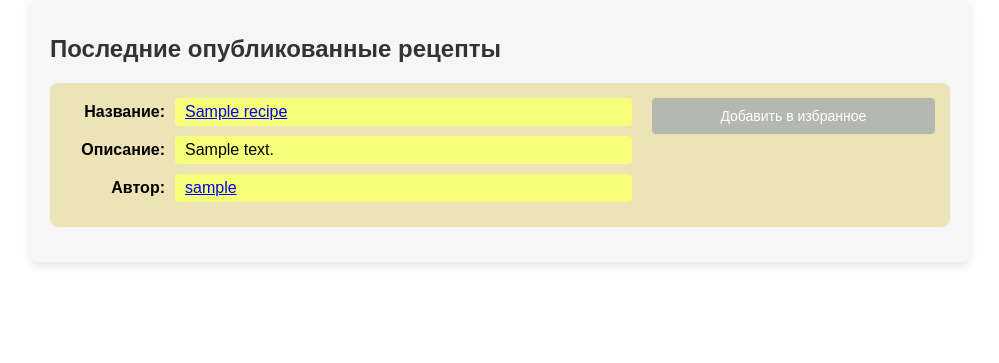
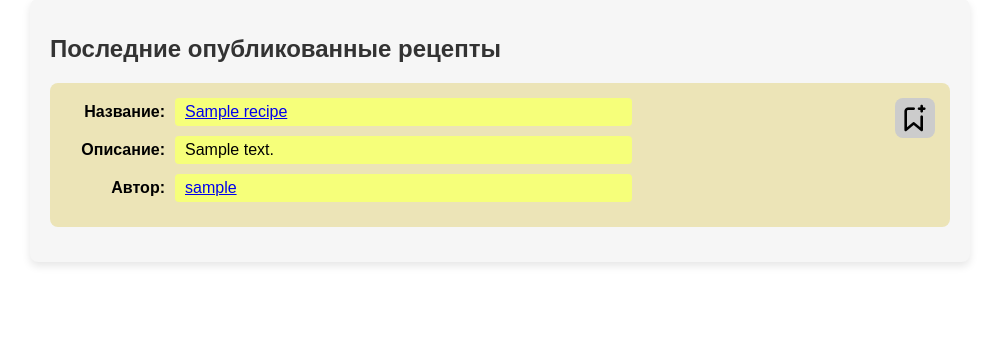
Before and after one commit to BullDigga/web-gastronomy, a Django app: page / in a window 1280 px wide. Shown: the part 78-441 px from the top of the page, without its empty margins (140-1139 px from the left). Run offline with Django 5.2, Linux system fonts and the light colour scheme; tables that the repository leaves empty hold one stand-in row (values such as "Sample post").

Commit message:
Миниатюризация кнопки «Добавить в избранное / Убрать из избранного»: теперь это изображение

```diff
--- a/django_gastronomy/static/css/recipes_list_browse.css
+++ b/django_gastronomy/static/css/recipes_list_browse.css
@@ -81,15 +81,20 @@ button {
 
 /* Стиль кнопки "Добавить в избранное" */
 .add-to-favorites {
-    position: relative; /* Нужно для позиционирования подсказки */
-    background-color: #B5B8B1;
-    color: white;
-    padding: 10px;
-    border: none;
-    border-radius: 4px;
-    cursor: pointer;
-    font-size: 14px;
-    transition: background-color 0.3s ease; /* Плавный переход цвета */
+    background: none; /* Убираем фон */
+    border: none; /* Убираем границу */
+    padding: 0; /* Убираем отступы */
+    cursor: pointer; /* Добавляем указатель курсора */
+    display: inline-flex; /* Выравниваем по центру */
+    align-items: center; /* Центрируем по вертикали */
+    justify-content: center; /* Центрируем по горизонтали */
+    width: 40px; /* Фиксированная ширина */
+    height: 40px; /* Фиксированная высота (квадрат) */
+    border-radius: 8px; /* Опционально: скругление углов */
+    overflow: hidden; /* Обрезаем содержимое, если оно выходит за пределы */
+    transition: transform 0.2s ease, background-color 0.2s ease; /* Плавные эффекты */
+    float: right; /* Прижимаем кнопку вправо */
+    margin-left: auto; /* Дополнительное пространство слева */
 }
 
 .add-to-favorites.authenticated {
@@ -97,24 +102,36 @@ button {
     color: white; /* Белый текст */
 }
 
-/* Стиль для кнопки "Убрать из избранного" */
+.add-to-favorites:not(.authenticated) {
+    background-color: #ccc; /* Серый цвет фона */
+    color: #666; /* Темно-серый текст */
+    border-color: #ccc; /* Граница серого цвета */
+}
+
+/* Убираем изменение цвета при наведении для неавторизованных пользователей */
+.add-to-favorites:not(.authenticated):hover {
+    background-color: #ccc; /* Оставляем тот же серый цвет */
+    border-color: #ccc; /* Оставляем ту же границу */
+}
+
 .add-to-favorites.favorited {
     background-color: #DD6031; /* Основной цвет фона */
     color: white; /* Белый текст */
     border-color: #DD6031; /* Цвет рамки */
 }
 
+/* Убираем изменение цвета при наведении */
 .add-to-favorites.favorited:hover {
-    background-color: #b54e2a; /* Темнее при наведении */
-    border-color: #b54e2a; /* Темнее при наведении */
+    background-color: #DD6031; /* Оставляем тот же цвет */
+    border-color: #DD6031; /* Оставляем тот же цвет */
 }
 
 /* Подсказка для неавторизованных пользователей */
 .tooltip {
     display: none; /* Скрываем по умолчанию */
     position: absolute;
-    top: 100%; /* Размещаем под кнопкой */
-    left: 50%; /* Центрируем по горизонтали */
+    top: 40%; /* Размещаем под кнопкой */
+    left: 96%; /* Центрируем по горизонтали */
     transform: translateX(-50%); /* Корректируем центрирование */
     margin-top: 5px; /* Отступ сверху */
     padding: 5px; /* Внутренний отступ текста */
@@ -125,7 +142,7 @@ button {
     border-radius: 4px; /* Скругление углов */
     white-space: normal; /* Разрешаем перенос текста */
     word-wrap: break-word; /* Переносим длинные слова */
-    max-width: 300px; /* Ограничение ширины */
+    min-width: 200px; /* Ограничение ширины */
     text-align: center; /* Выравниваем текст по центру */
     z-index: 10; /* Чтобы подсказка была поверх других элементов */
 }
@@ -165,3 +182,16 @@ button {
 .auth-button.login {
     background-color: #66A932; /* Цвет для кнопки "Вход" */
 }
+
+/* Стиль для изображения внутри кнопки */
+.favorite-icon {
+    width: 32px; /* Ширина изображения */
+    height: 32px; /* Высота изображения */
+    object-fit: cover; /* Обеспечиваем сохранение пропорций (квадратное изображение) */
+    transition: transform 0.2s ease; /* Плавный эффект при наведении */
+}
+
+/* Эффект при наведении на изображение */
+.add-to-favorites:hover .favorite-icon {
+    transform: scale(1.1); /* Небольшое увеличение при наведении */
+}
--- a/django_gastronomy/static/js/recipes_list_browse.js
+++ b/django_gastronomy/static/js/recipes_list_browse.js
@@ -39,12 +39,15 @@ document.addEventListener('DOMContentLoaded', function () {
             })
             .then(data => {
                 if (data.success) {
-                    // Обновляем текст и стиль кнопки
+                    // Получаем изображение внутри кнопки
+                    const img = button.querySelector('.favorite-icon');
+
+                    // Обновляем изображение и стиль кнопки
                     if (data.action === 'added') {
-                        button.textContent = 'Удалить из избранного';
+                        img.src = "/static/favorited.png";
                         button.classList.add('favorited');
                     } else if (data.action === 'removed') {
-                        button.textContent = 'Добавить в избранное';
+                        img.src = "/static/add_to_favorited.png";
                         button.classList.remove('favorited');
                     }
                 }
--- a/django_gastronomy/templates/recipes_list_browse.html
+++ b/django_gastronomy/templates/recipes_list_browse.html
@@ -52,9 +52,9 @@
                         <button class="add-to-favorites {% if user.is_authenticated %}authenticated{% endif %} {% if user.is_authenticated and recipe.id in favorite_recipe_ids %}favorited{% endif %}"
                             data-recipe-id="{{ recipe.id }}">
                             {% if user.is_authenticated and recipe.id in favorite_recipe_ids %}
-                            Удалить из избранного
+                                <img src="{% static 'favorited.png' %}" alt="Убрать из избранного" class="favorite-icon">
                             {% else %}
-                            Добавить в избранное
+                                <img src="{% static 'add_to_favorited.png' %}" alt="Добавить в избранное" class="favorite-icon">
                             {% endif %}
                             {% if not user.is_authenticated %}
                                 <span class="tooltip">Войдите в аккаунт, чтобы иметь возможность добавить рецепт в избранное</span>
```
Also changed, not shown: django_gastronomy/static/css/confirm_delete_account.css (+30 -0 lines), django_gastronomy/static/css/recipe_view.css (+26 -19 lines), django_gastronomy/static/js/recipe_view.js (+6 -5 lines), django_gastronomy/templates/recipe_view.html (+11 -5 lines). Lines whose indentation alone changed are shown as unchanged.
